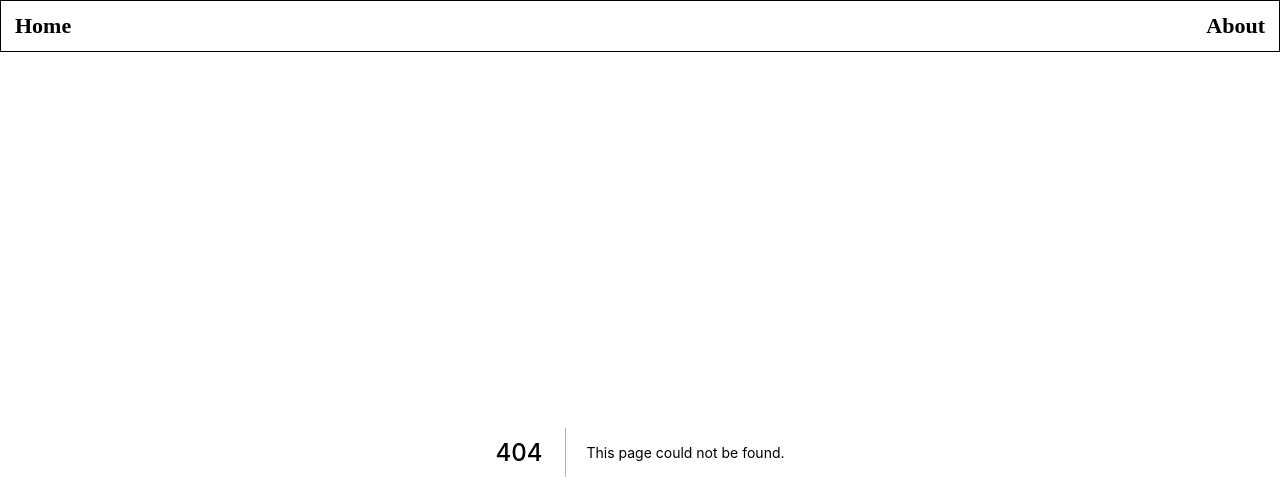
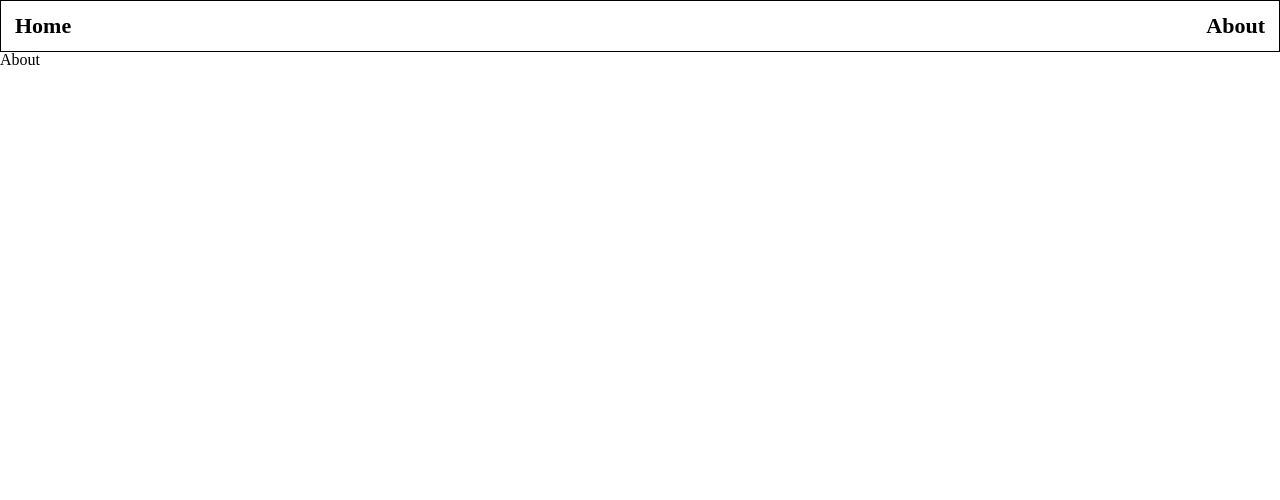
Before and after one commit to ICE0208/nextjs-best-seller, a Next.js app: page /about in a window 1280 px wide. Before the commit this address had no page. Shown: the top 500 px of the page. Built offline with nearby package versions, Linux system fonts and the light colour scheme.

Commit message:
feat: About 페이지 생성

```diff
--- /dev/null
+++ b/src/pages/about.js
@@ -0,0 +1,3 @@
+export default function AboutPage() {
+  return <div>About</div>;
+}
```
